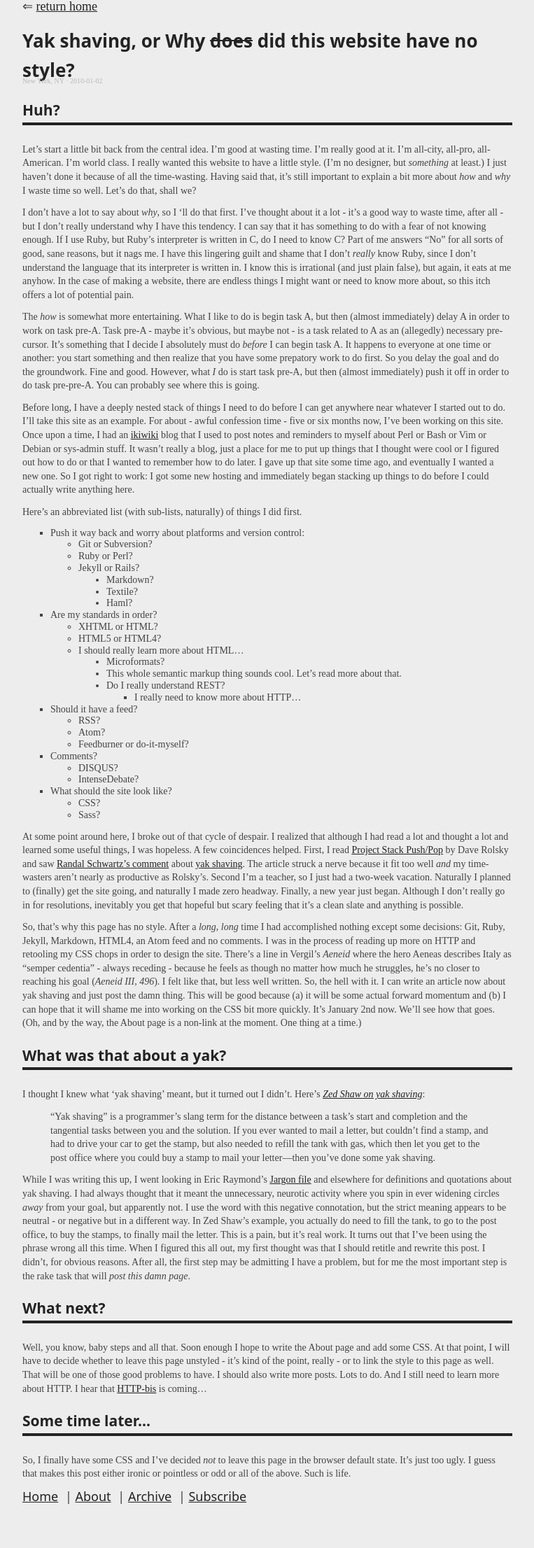
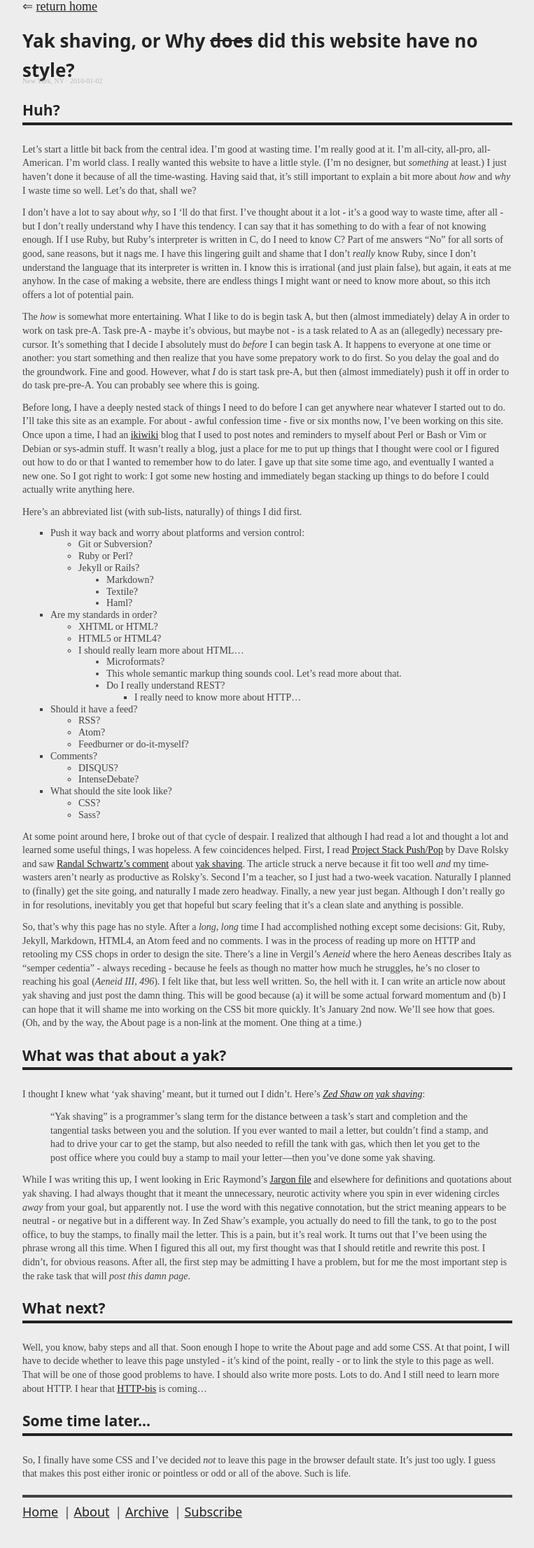
Before and after one commit to strogo/ithaca, a Jekyll site: the page built from _posts/2010-01-02-yak-shaving.md, in a window 1280 px wide. Shown: the whole page at 70% size, without its empty margins (258-1021 px from the left). Built offline with Jekyll 4.4.1, drawn with Linux system fonts in a browser that asks for light colours; Markdown is read by kramdown in place of the engine named in the settings; before the commit the page ends 2190 px from its top, so only the background shows below that.

Commit message:
More style tweaks, mostly for new footer nav list

```diff
--- a/css/screen.css
+++ b/css/screen.css
@@ -52,7 +52,7 @@ ul#nav {
 
 ul#nav li {
 	display: inline;
-	padding-right: 5px;
+	padding-right: 3px;
 }
 
 ul#archive {
@@ -112,3 +112,10 @@ a:hover {
 	font-size: 1em;
 	margin-top: -15px;
 }
+
+#footer {
+	margin-top: 20px;
+	border-top: solid 4px
+}
+
+#footer ul { margin-top: 10px; }
```
